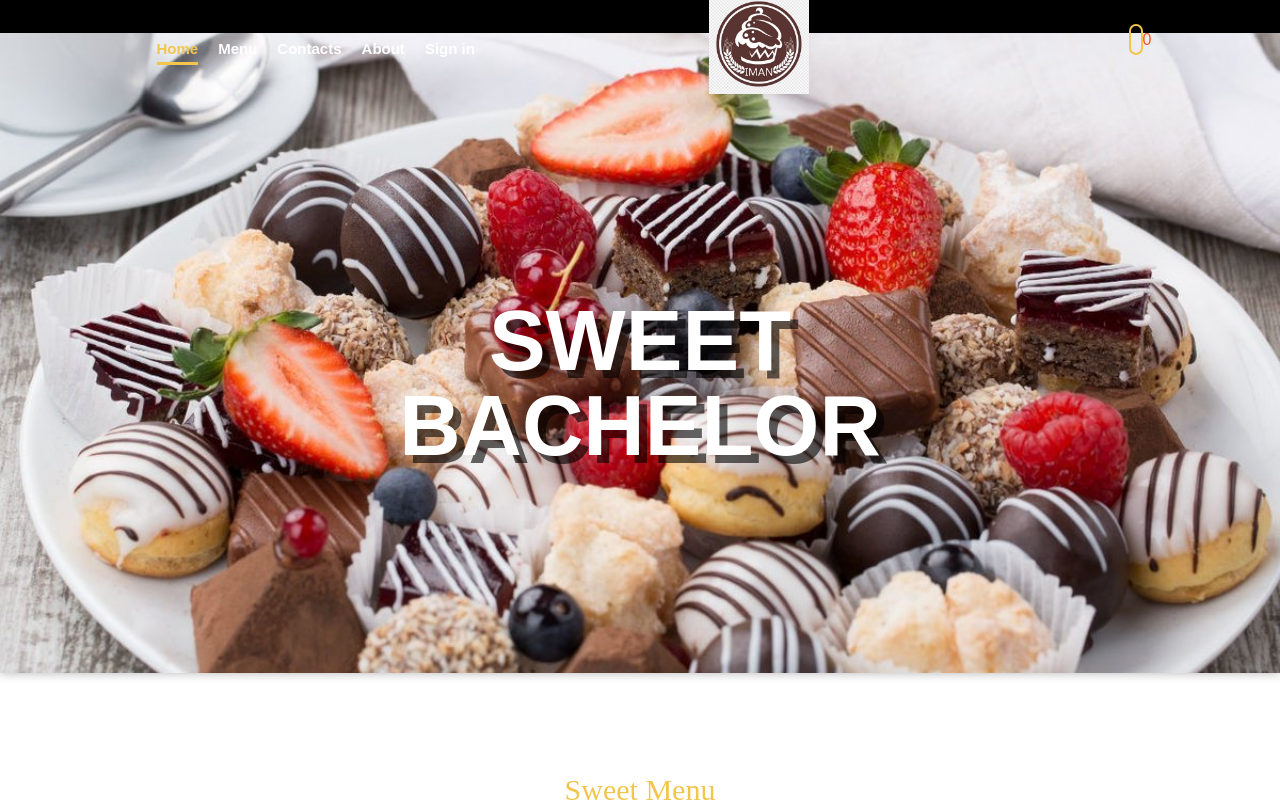
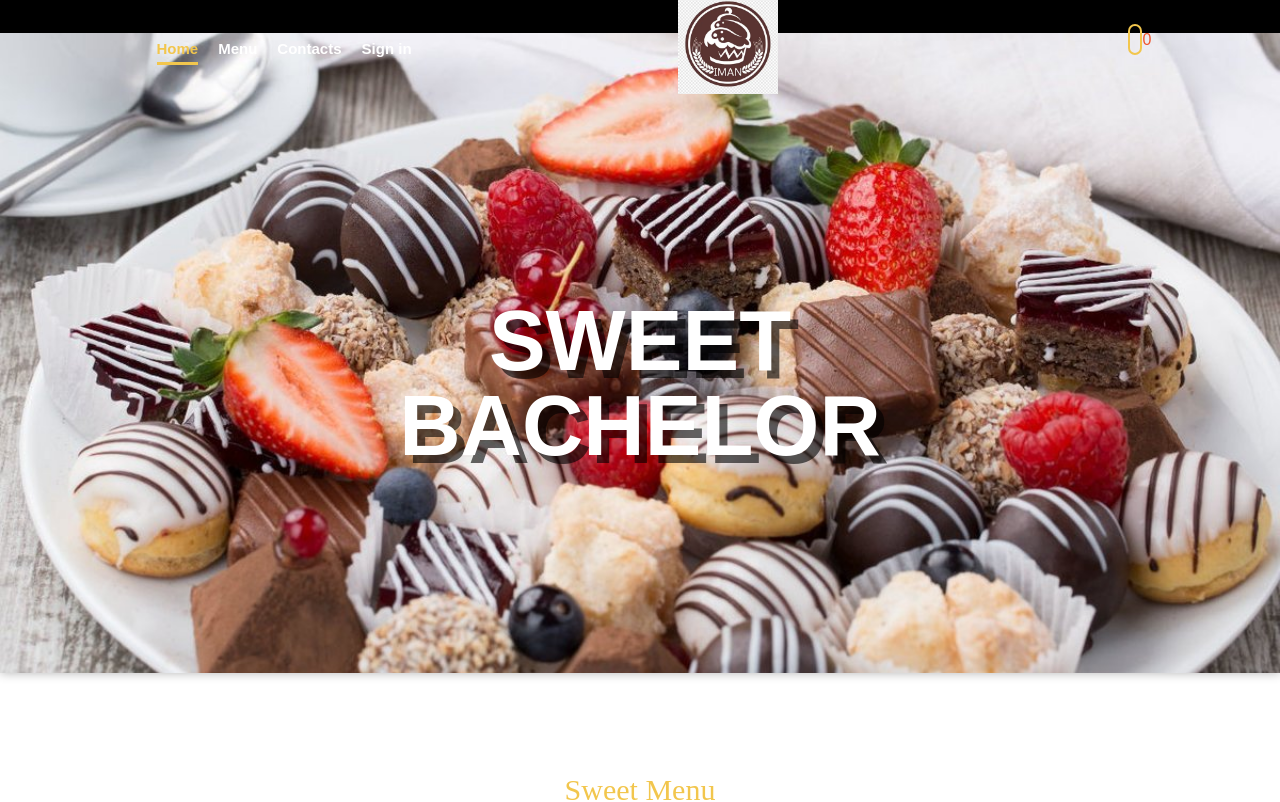
Before and after one commit to ShamilUmarov/diploma2, a React (Create React App) app: page / in a window 1280 px wide. Shown: the top 802 px of the page. Built offline with nearby package versions, Linux system fonts and the light colour scheme.

Commit message:
Add new comment

```diff
--- a/src/components/Nav/Nav.js
+++ b/src/components/Nav/Nav.js
@@ -9,7 +9,7 @@ function Nav() {
       <NavItem url="/">Home</NavItem>
       <NavItem url="/products">Menu</NavItem>
       <NavItem url="/contacts">Contacts</NavItem>
-      <NavItem url="/about">About</NavItem>
+
       { isAuthenticated ? <NavItem url="/signout">Sign out</NavItem> : null }
       { !isAuthenticated ? <NavItem url="/auth">Sign in</NavItem> : null }
     </ul>
```
